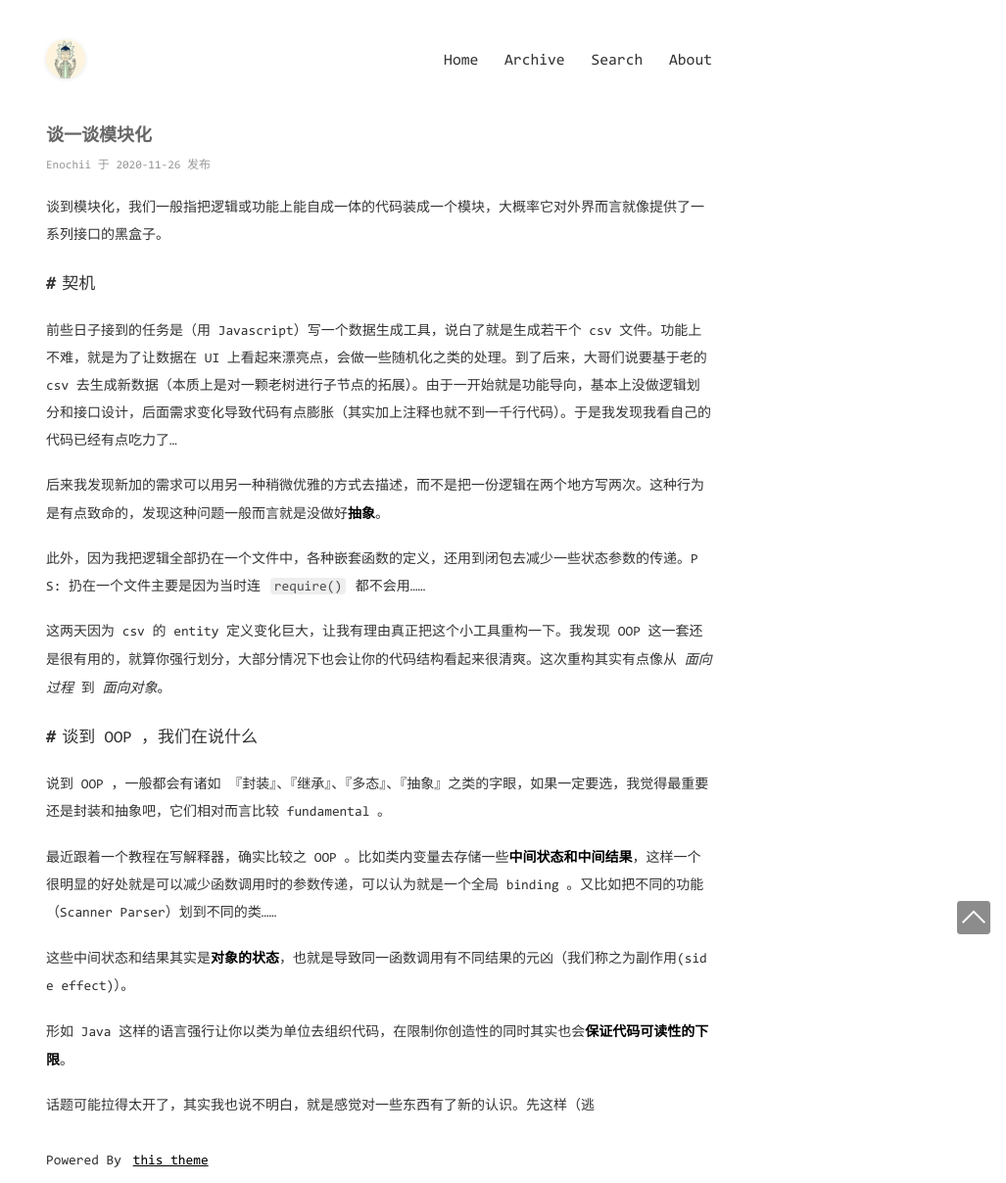
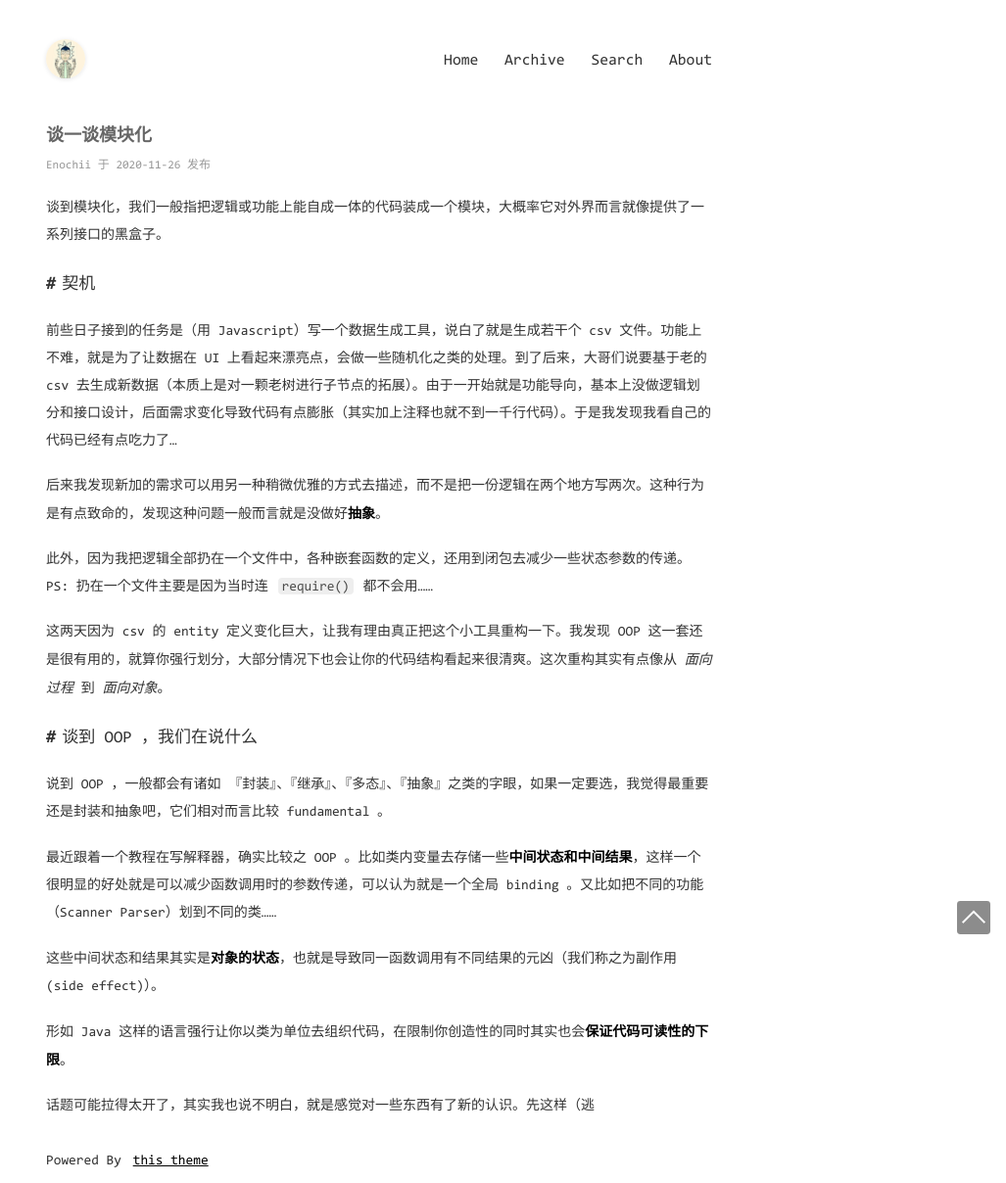
Before and after one commit to enochii/enochii.github.io, a Jekyll site: the page built from _posts/2020-11-26-About-Modularization.md, in a window 1280 px wide. Shown: the whole page at 98% size, without its empty margins (253-1280 px from the left). Built offline with Jekyll 4.4.1, drawn with Linux system fonts in a browser that asks for light colours; comment, search, counter and statistics services are not loaded.

Commit message:
blog format: work-break & hyphens

```diff
--- a/_layouts/mypost.html
+++ b/_layouts/mypost.html
@@ -1,5 +1,5 @@
 <!DOCTYPE html>
-<html>
+<html lang="en-US">
 {% include head.html -%}
 <body ondragstart="return false;">
 {% include header.html -%}
--- a/static/css/post.css
+++ b/static/css/post.css
@@ -1,7 +1,13 @@
 .page-post {
   font-size: 14px;
   line-height: 2;
-  word-break: break-all;
+  /* word-break: keep-all; */
+  /* word-break: break-all; */
+  -moz-hyphens: auto;
+  -ms-hyphens: auto;
+  -webkit-hyphens: auto;
+  hyphens: auto;
+  word-wrap: break-word;
 }
 .page-post .title {
   font-size: 18px;
@@ -84,11 +90,17 @@
 }
 .page-post code {
   background-color: #eeeeee;
-  word-break: break-all;
+  /* word-break: keep-all; */
+  /* word-break: break-all; */
   padding: 0 4px;
   margin: 0 2px;
   border-radius: 4px;
   color: #4d4d4c;
+  -moz-hyphens: auto;
+  -ms-hyphens: auto;
+  -webkit-hyphens: auto;
+  hyphens: auto;
+  word-wrap: break-word;
 }
 .page-post pre {
   font-size: 0;
```
